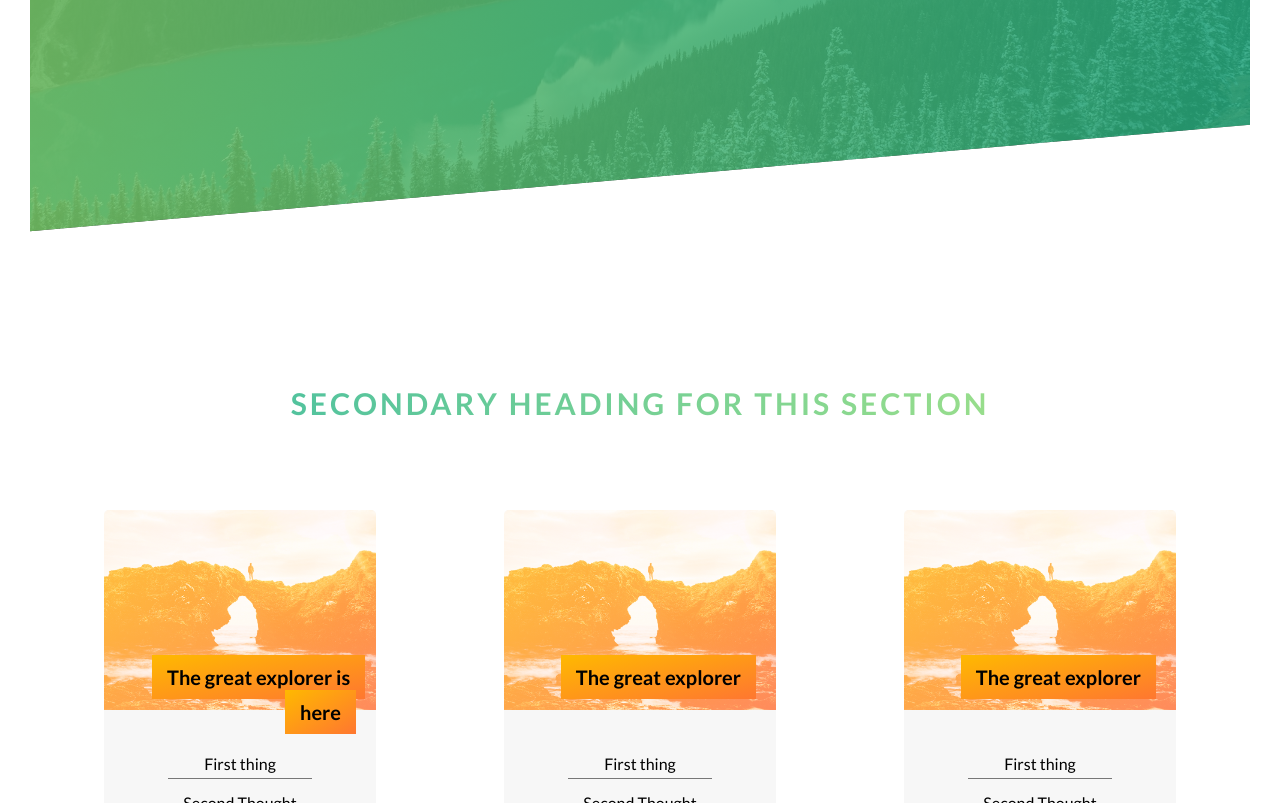
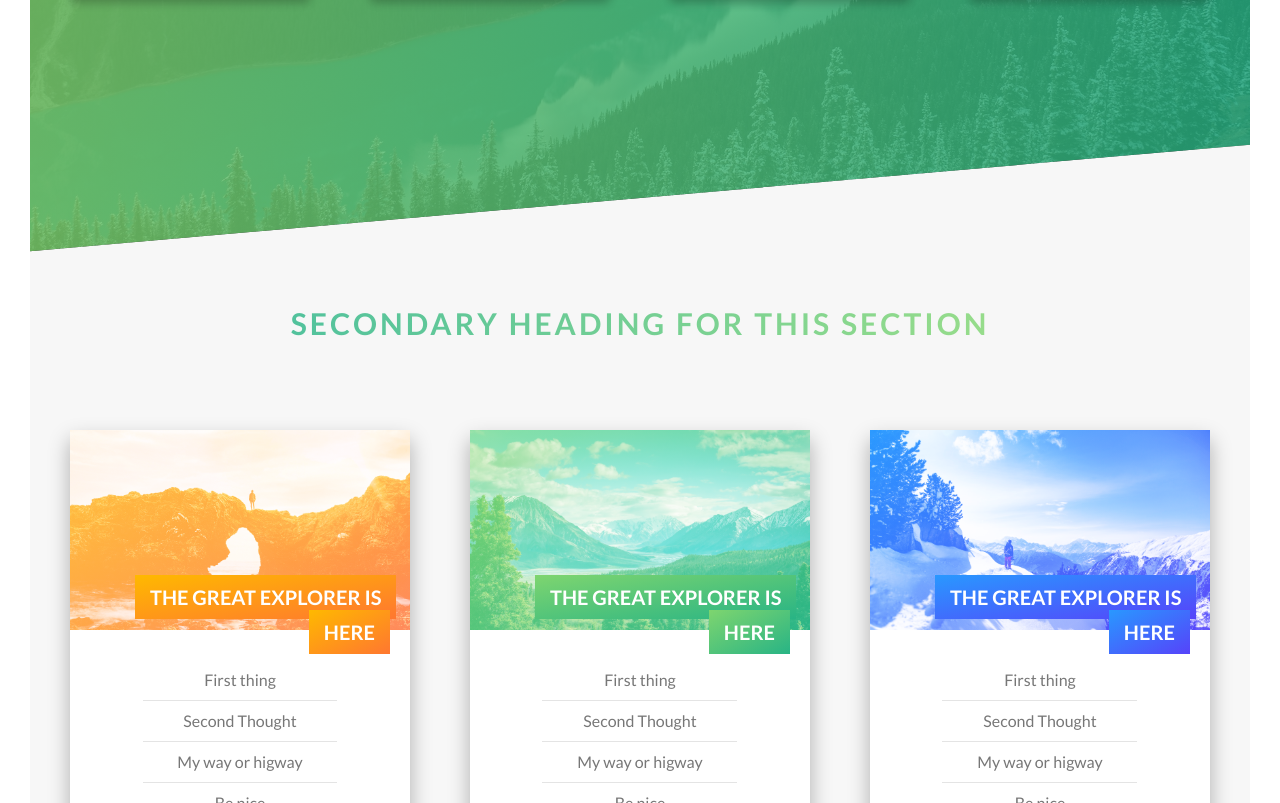
Before and after one commit to lkarpik/asdvanced_CSS, a website: page Natours/starter/index.html in a window 1280 px wide. Shown: the part 1997-2800 px from the top of the page. Drawn offline with Linux system fonts and the light colour scheme.

Commit message:
Finished tours - cards section

```diff
--- a/Natours/starter/index.html
+++ b/Natours/starter/index.html
@@ -142,14 +142,15 @@
                                     <li>Second Thought</li>
                                     <li>My way or higway</li>
                                     <li>Be nice</li>
+                                    <li>Be nice</li>
                                 </ul>
                             </div>
                         </div>
-                        <div class="card__side card__side--back">
+                        <div class="card__side card__side--back card__side--back-1">
                             <div class="card__cta text-center">
                                 <div class="card__price-box">
                                     <p class="card__text">only</p>
-                                    <p class="card__price">
+                                    <p class="card__price mb-3">
                                         150$
                                     </p>
                                 </div>
@@ -162,12 +163,12 @@
                 <div class="col-1-of-3">
                     <article class="card">
                         <div class="card__side card__side--front">
-                            <div class="card__image card__image--1">
+                            <div class="card__image card__image--2">
                                 &nbsp;
                             </div>
                             <h4 class="card__heading text-right">
-                                <span class="card__heading-span card__heading-span--1">
-                                    The great explorer
+                                <span class="card__heading-span card__heading-span--2">
+                                    The great explorer is here
                                 </span>
                             </h4>
                             <div class="card__details text-center">
@@ -179,11 +180,11 @@
                                 </ul>
                             </div>
                         </div>
-                        <div class="card__side card__side--back">
+                        <div class="card__side card__side--back card__side--back-2">
                             <div class="card__cta text-center">
                                 <div class="card__price-box">
                                     <p class="card__text">only</p>
-                                    <p class="card__price">
+                                    <p class="card__price mb-3">
                                         150$
                                     </p>
                                 </div>
@@ -196,12 +197,12 @@
                 <div class="col-1-of-3">
                     <article class="card">
                         <div class="card__side card__side--front">
-                            <div class="card__image card__image--1">
+                            <div class="card__image card__image--3">
                                 &nbsp;
                             </div>
                             <h4 class="card__heading text-right">
-                                <span class="card__heading-span card__heading-span--1">
-                                    The great explorer
+                                <span class="card__heading-span card__heading-span--3">
+                                    The great explorer is here
                                 </span>
                             </h4>
                             <div class="card__details text-center">
@@ -213,11 +214,11 @@
                                 </ul>
                             </div>
                         </div>
-                        <div class="card__side card__side--back">
+                        <div class="card__side card__side--back card__side--back-3">
                             <div class="card__cta text-center">
                                 <div class="card__price-box">
                                     <p class="card__text">only</p>
-                                    <p class="card__price">
+                                    <p class="card__price mb-3">
                                         150$
                                     </p>
                                 </div>
@@ -227,6 +228,10 @@
 
                     </article>
                 </div>
+
+            </div> <!-- row end -->
+            <div class="text-center">
+                <a href="#" class="btn btn--primary">GO GET SOME!</a>
 
             </div>
         </section>
--- a/Natours/starter/sass/components/_buttons.scss
+++ b/Natours/starter/sass/components/_buttons.scss
@@ -56,6 +56,19 @@
         }
     }
 
+    &--primary {
+        background-color: $color-main;
+        color: $color-white;
+
+        &:hover {
+            color: $color-white;
+        }
+
+        &::after {
+            background-color: $color-main;
+        }
+    }
+
     &--animated {
         animation: moveInDown 1s 1s ease-out;
         animation-fill-mode: backwards;
--- a/Natours/starter/sass/components/_card.scss
+++ b/Natours/starter/sass/components/_card.scss
@@ -2,22 +2,43 @@
 @use '../abstracts/mixins'as *;
 
 .card {
-    // height: 50rem;
-    width: 80%;
+    height: 50rem;
+    width: 100%;
     margin: 0 auto;
     border-radius: 5px 5px 0 0;
-    overflow: hidden;
+    position: relative;
+    perspective: 150rem;
 
     &__side {
         height: 50rem;
-        position: relative;
+        width: 100%;
+        position: absolute;
+        top: 0;
+        left: 0;
+        transition: all 0.7s ease;
+        backface-visibility: hidden;
+        box-shadow: $medium-box-shadow;
+        overflow: hidden;
 
         &--front {
-            background-color: $color-grey-light-1;
+            background-color: $color-white;
+            color: $color-grey;
         }
 
         &--back {
-            background-image: linear-gradient(to bottom right, $color-secondary-light, $color-secondary-dark);
+            transform: rotateY(180deg);
+
+            &-1 {
+                background-image: linear-gradient(to bottom right, $color-secondary-light, $color-secondary-dark);
+            }
+
+            &-2 {
+                background-image: linear-gradient(to bottom right, $color-main-light, $color-main-dark);
+            }
+
+            &-3 {
+                background-image: linear-gradient(to bottom right, $color-tertiary-light, $color-tertiary-dark);
+            }
         }
     }
 
@@ -31,6 +52,14 @@
         &--1 {
             background-image: linear-gradient(to bottom right, $color-secondary-light, $color-secondary-dark), url(../img/nat-5.jpg);
         }
+
+        &--2 {
+            background-image: linear-gradient(to bottom right, $color-main-light, $color-main-dark), url(../img/nat-6.jpg);
+        }
+
+        &--3 {
+            background-image: linear-gradient(to bottom right, $color-tertiary-light, $color-tertiary-dark), url(../img/nat-7.jpg);
+        }
     }
 
     &__heading {
@@ -42,6 +71,8 @@
 
     &__heading-span {
         font-size: $font-size-header-4;
+        color: $color-white;
+        text-transform: uppercase;
         padding: 1rem 1.5rem;
         box-decoration-break: clone;
         -webkit-box-decoration-break: clone;
@@ -49,24 +80,59 @@
         &--1 {
             background-image: linear-gradient(to bottom right, $color-secondary-light, $color-secondary-dark);
         }
+
+        &--2 {
+            background-image: linear-gradient(to bottom right, $color-main-light, $color-main-dark);
+        }
+
+        &--3 {
+            background-image: linear-gradient(to bottom right, $color-tertiary-light, $color-tertiary-dark);
+        }
     }
 
 
     &__details {
-
 
         & ul {
             width: 75%;
             list-style-type: none;
             padding: 3rem;
             margin: 0 auto;
+            line-height: 2.5;
 
-            & li {
-                padding-top: 1rem;
-                border-bottom: 1px solid $color-grey;
+            & li:not(:last-child) {
+                border-bottom: 1px solid rgba($color-grey, 0.2);
             }
         }
     }
 
+    &__cta {
+        position: absolute;
+        top: 50%;
+        left: 50%;
+        transform: translate(-50%, -50%);
+    }
+
+    &__price-box {
+        color: $color-white;
+    }
+
+    &__text {
+        font-size: 2rem;
+        text-transform: uppercase;
+    }
+
+    &__price {
+        font-size: 6rem;
+        font-weight: 100;
+    }
+
+    &:hover &__side--front {
+        transform: rotateY(-180deg);
+    }
+
+    &:hover &__side--back {
+        transform: rotateY(0deg);
+    }
 
 }
--- a/Natours/starter/sass/pages/_home.scss
+++ b/Natours/starter/sass/pages/_home.scss
@@ -4,7 +4,7 @@
 .section-about {
     background-color: $color-grey-light-1;
     padding: 20rem 0;
-    margin-top: -15vh;
+    margin-top: -10rem;
 }
 
 .section-features {
@@ -22,4 +22,6 @@
 
 .section-tours {
     padding: 20rem 0;
+    background-color: $color-grey-light-1;
+    margin-top: -10rem;
 }
```
Also changed, not shown: Natours/starter/css/style.css, 1 other file.
